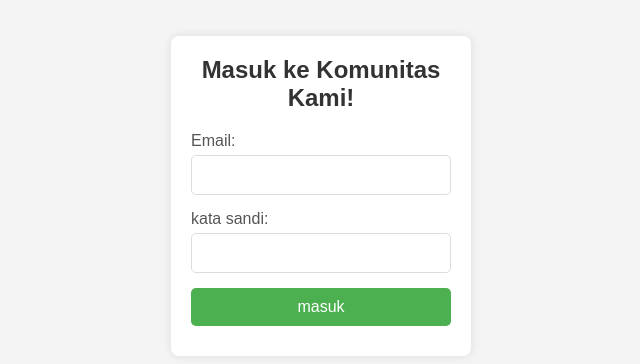
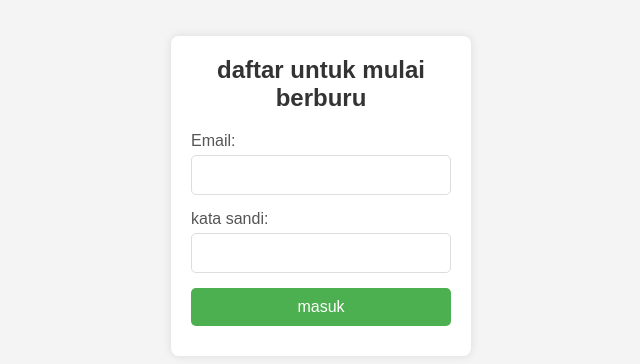
Before and after one commit to N109Valerie/webE713, a plain HTML site: page Login/index.html in a window 1280 px wide. Shown: the part 204-568 px from the top of the page, without its empty margins (319-959 px from the left). Drawn offline with Linux system fonts and the light colour scheme.

Commit message:
Update index.html

```diff
--- a/Login/index.html
+++ b/Login/index.html
@@ -10,7 +10,7 @@
 </head>
 <body>
   <div class="login-container">
-    <h2>Masuk ke Komunitas Kami!</h2>
+    <h2>daftar untuk mulai berburu</h2>
     <form action="../index.html" onsubmit="return validateLogin()">
       <div class="input-group">
         <label for="email">Email:</label>
```
